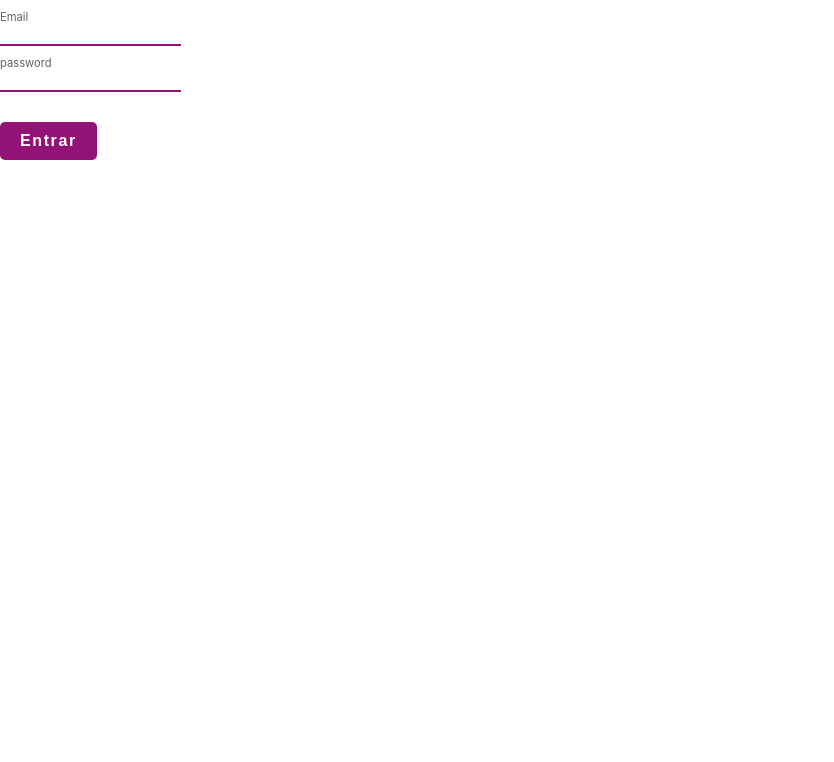
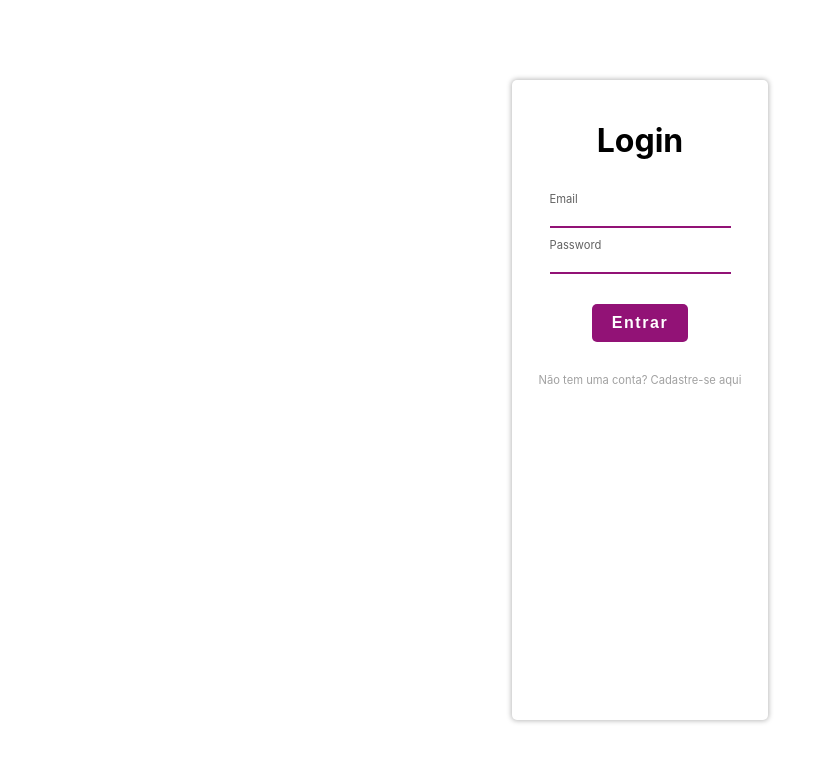
Before and after one commit to LaizaBertelli/ebytr-front, a React (Create React App) app: page / in a window 1280 px wide. Shown: the top 762 px of the page, without its empty margins (0-834 px from the left). Built offline with nearby package versions, Linux system fonts and the light colour scheme.

Commit message:
feat: implements basic login styles

```diff
--- a/src/Pages/Login.jsx
+++ b/src/Pages/Login.jsx
@@ -1,13 +1,18 @@
 import React from 'react';
 import Button from '../Components/Button';
 import Input from '../Components/Input';
+import '../Styles/Pages/Login.css';
 
 function Login() {
   return (
-    <div>
-      <Input id="email" type="email" name="email" value="" label="Email" />
-      <Input id="password" type="password" name="password" value="" label="password" />
-      <Button text="Entrar" />
+    <div className="login_main">
+      <div className="login_forms">
+        <h1>Login</h1>
+        <Input id="email" type="email" name="email" value="" label="Email" />
+        <Input id="password" type="password" name="password" value="" label="Password" />
+        <Button text="Entrar" />
+      </div>
+      <p>Não tem uma conta? Cadastre-se aqui</p>
     </div>
   );
 }
--- /dev/null
+++ b/src/Styles/Pages/Login.css
@@ -0,0 +1,26 @@
+.login_main {
+  border-radius: 5px;
+  box-shadow: 0px 0px 5px 1px rgb(189, 189, 189);
+  box-sizing: border-box;
+  width: 20%;
+  height: 80%;
+  position: absolute;
+  top: 50%;
+  left: 50%;
+  transform: translate(-50%, -50%);
+}
+
+.login_main p {
+  color: rgb(161, 161, 161);
+  font-size: .7em;
+  text-align: center;
+}
+
+.login_forms {
+  display: flex;
+  flex-direction: column;
+  justify-content: space-around;
+  align-items: center;
+  box-sizing: border-box;
+  padding: 20px;
+}
```
